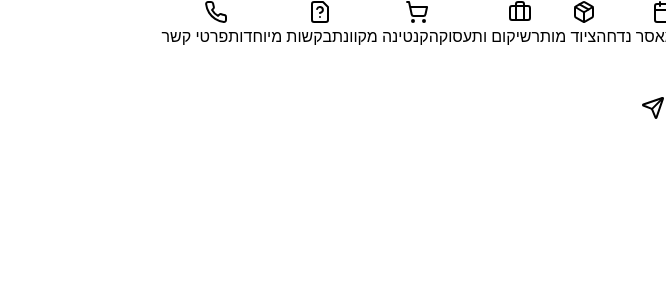
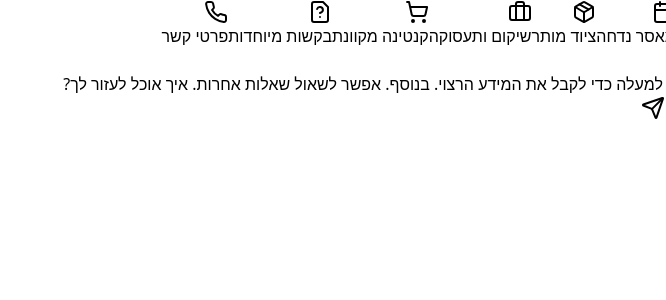
Before and after one commit to yarivtch/intentBasedBot, a React (Vite) app: page / in a window 1280 px wide. Shown: the top 300 px of the page, without its empty margins (614-1280 px from the left). Built offline with nearby package versions, Linux system fonts and the light colour scheme.

Commit message:
change content for first message

```diff
--- a/src/components/ChatBot/index.jsx
+++ b/src/components/ChatBot/index.jsx
@@ -24,7 +24,7 @@ const PrisonServiceChatbot = () => {
     const [messages, setMessages] = useState([
       {
         type: 'bot',
-        content: 'שלום! איך אוכל לעזור לך? '
+        content: 'שלום! ניתן ללחוץ על אחד הנושאים למעלה כדי לקבל את המידע הרצוי. בנוסף. אפשר לשאול שאלות אחרות. איך אוכל לעזור לך? '
       }
     ]);
     const [input, setInput] = useState('');
```
